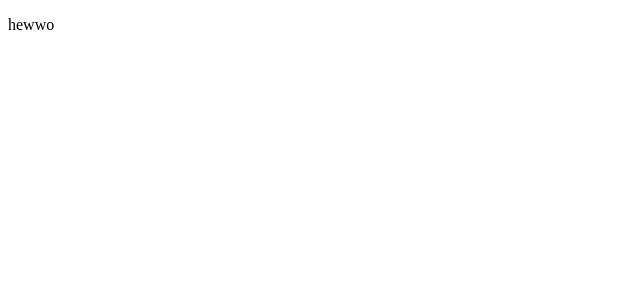
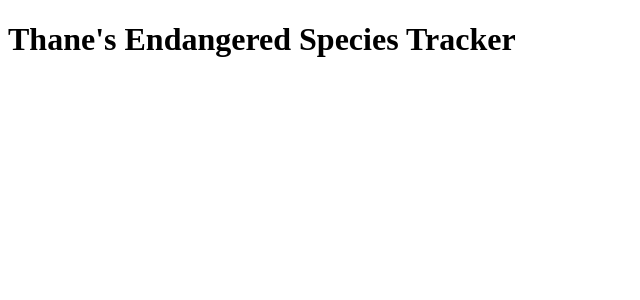
Before and after one commit to themagicianking/endangered-species, a React (Vite) app in the folder client/: page / in a window 1280 px wide. Shown: the top 300 px of the page, without its empty margins (0-640 px from the left). Built offline with nearby package versions, Linux system fonts and the light colour scheme.

Commit message:
Added mui to the project.

```diff
--- a/client/package.json
+++ b/client/package.json
@@ -10,6 +10,7 @@
     "preview": "vite preview"
   },
   "dependencies": {
+    "mui": "^0.0.1",
     "react": "^18.3.1",
     "react-dom": "^18.3.1"
   },
--- a/client/src/App.jsx
+++ b/client/src/App.jsx
@@ -3,7 +3,7 @@ import "./App.css";
 function App() {
   return (
     <>
-      <p>hewwo</p>
+      <h1>Thane's Endangered Species Tracker</h1>
     </>
   );
 }
```
Also changed, not shown: 1 other file (tests, documents, lock files or other folders).
